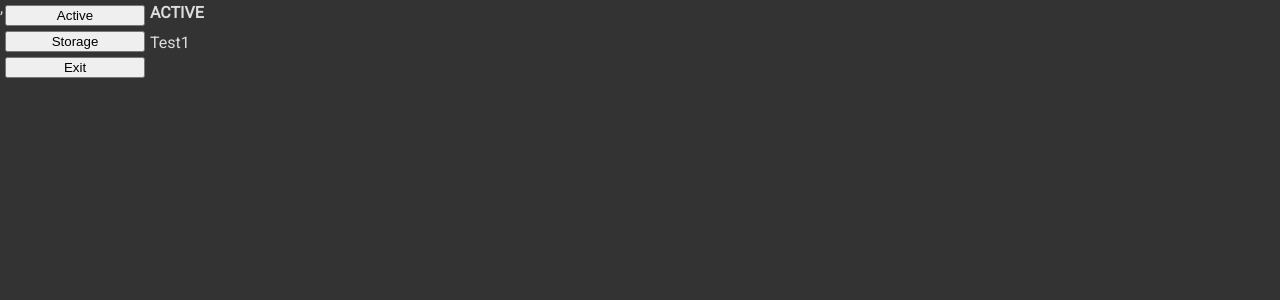
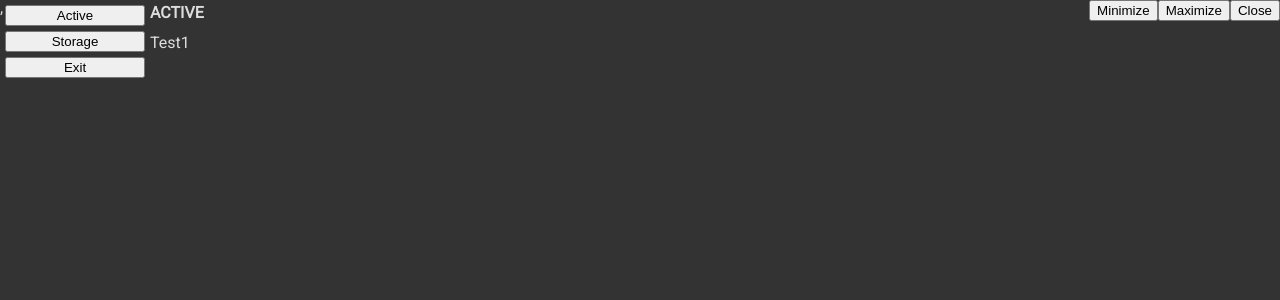
Before and after one commit to jamiebailey/sassm, a React app: page / in a window 1280 px wide. Shown: the top 300 px of the page. Built offline with nearby package versions, Linux system fonts and the light colour scheme.

Commit message:
get buttons working

```diff
--- a/assets/app.scss
+++ b/assets/app.scss
@@ -62,4 +62,10 @@ html, body {
             height: calc(100% - #{$padding});
         }
     }
+    > .app-title-bar-buttons {
+        position: fixed;
+        z-index: 10000;
+        top: 0;
+        right: 0;
+    }
 }
--- a/src/components/App.js
+++ b/src/components/App.js
@@ -2,6 +2,7 @@ import React, { Component } from 'react';
 import { visiblePage } from '../actions';
 import Left from './AppLeft';
 import Page from './elements/Page';
+import TitleBarButtons from '../containers/AppTitleBarButtons';
 
 export default class App extends Component {
     render() {
@@ -23,6 +24,7 @@ export default class App extends Component {
                     {text: 'Exit', type: 'exit'}
                 ]} />
             {page}
+            <TitleBarButtons />
         </div>
     }
 }
--- /dev/null
+++ b/src/components/AppTitleBarButtons.js
@@ -0,0 +1,14 @@
+import React, { Component } from 'react';
+import Button from './elements/Button';
+
+export default class AppTitleBarButtons extends Component {
+    render() {
+        return (
+            <div className="app-title-bar-buttons">
+                <Button>Minimize</Button>
+                <Button>Maximize</Button>
+                <Button onClick={this.props.close}>Close</Button>
+            </div>
+        );
+    }
+}
--- /dev/null
+++ b/src/containers/AppTitleBarButtons.js
@@ -0,0 +1,18 @@
+import { connect } from 'react-redux';
+import { exit } from '../actions';
+import AppTitleBarButtons from '../components/AppTitleBarButtons';
+
+const mapDispatchToProps = (dispatch, ownProps) => {
+    return {
+        close: () => {
+            dispatch(exit())
+        }
+    }
+}
+
+const AppTitleBarButtonsContainer = connect(
+    null,
+    mapDispatchToProps
+)(AppTitleBarButtons);
+
+export default AppTitleBarButtonsContainer;
--- a/src/reducers.js
+++ b/src/reducers.js
@@ -3,7 +3,14 @@ import { EXIT, SET_VISIBLE_PAGE, visiblePage } from './actions';
 
 const initialState = {
     visiblePage: visiblePage.SHOW_ACTIVE,
-    exit: false
+    maximized: false,
+    exit: false,
+    active: {
+        path: '',
+    },
+    storage: {
+        path: ''
+    }
 }
 
 export default function app(state = initialState, action) {
```
